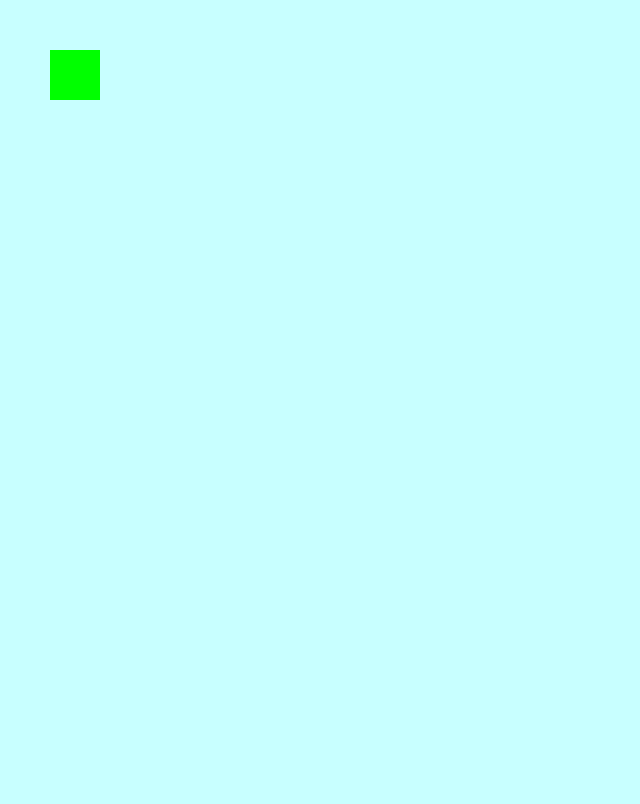
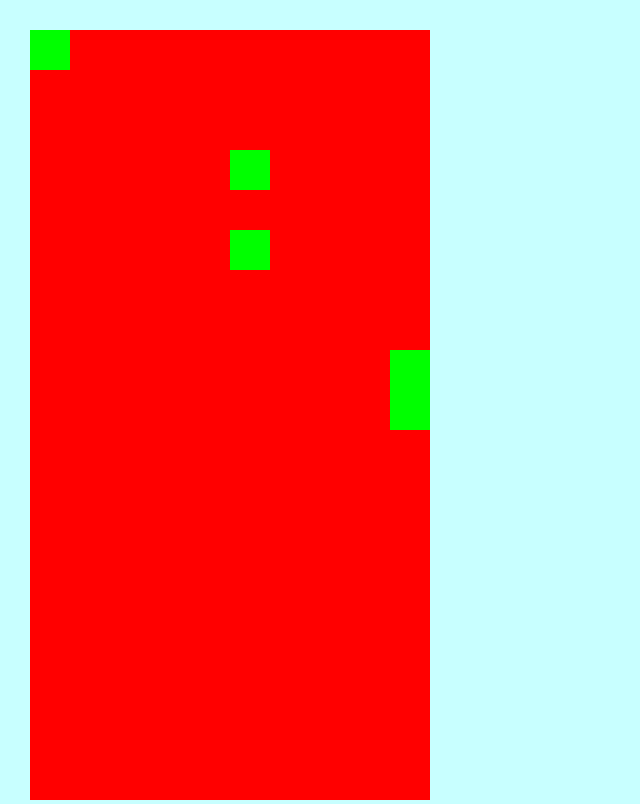
Before and after one commit to ctYurk15/canvas-tetris, a plain HTML site: page index.html in a window 1280 px wide. Shown: the whole page, without its empty margins (0-640 px from the left). Drawn offline with Linux system fonts and the light colour scheme.

Commit message:
Add matrix

```diff
--- a/index.html
+++ b/index.html
@@ -11,5 +11,6 @@
     <script src="scripts/rectangle.js"></script>
     <script src="scripts/circle.js"></script>
     <script src="scripts/engine.js"></script>
+    <script src="scripts/matrix.js"></script>
     <script src="scripts/index.js"></script>
 </html>
--- a/scripts/index.js
+++ b/scripts/index.js
@@ -3,17 +3,21 @@ const scoreTables = document.querySelectorAll(".score-text");
 canvas.width = window.innerWidth;
 canvas.height = window.innerHeight;
 
-const engine = new Engine(canvas, 'rgb(200, 255, 255)');
-const cube = new Rectangle(50, 50, 50, 50, 'lime');
+const matrix = new Matrix(canvas, 'rgb(200, 255, 255)', 10, 20);
+matrix.setConfig(40, 30, 30);
 
-engine.addObject(cube);
+matrix.addCube(0, 0);
+matrix.addCube(3, 5);
+matrix.addCube(9, 9);
+matrix.addCube(8, 9);
+matrix.addCube(5, 5);
 
-engine.start();
+matrix.start();
 let animation_frame;
 function loop()
 {
     animation_frame = requestAnimationFrame(loop);
-    engine.render();
+    matrix.render();
 }
 
 loop();
--- /dev/null
+++ b/scripts/matrix.js
@@ -0,0 +1,58 @@
+class Matrix extends Engine
+{
+    map = [];
+
+    constructor(canvas, background_color, width, height)
+    {
+        super(canvas, background_color);
+        this.width = width;
+        this.height = height;
+
+        this.createMap()
+    }
+
+    createMap()
+    {
+        for(let i = 0; i < this.height; i++)
+        {
+            this.map[i] = [];
+            for(let j = 0; j < this.width; j++)
+            {
+                this.map[i][j] = false;
+            }
+        }
+    }
+
+    setConfig(cube_size, start_x, start_y)
+    {
+        this.cube_size = cube_size;
+        this.start_x = start_x;
+        this.start_y = start_y;
+    }
+
+    render()
+    {
+        if(this.is_working)
+        {
+            for(let y = 0; y < this.height; y++)
+            {
+                for(let x = 0; x < this.width; x++)
+                {
+                    let color = 'red';
+                    if(this.map[y][x]) color = 'lime';
+
+                    const cube = new Rectangle(x*this.cube_size + this.start_x, y*this.cube_size + this.start_y, this.cube_size, this.cube_size, color);
+                    cube.render(this.context);
+                }
+            }
+        }
+    }
+
+    addCube(x, y)
+    {
+        if(x < this.width && y < this.height && x >= 0 && y >= 0)
+        {
+            this.map[x][y] = true;
+        }
+    }
+}
```
